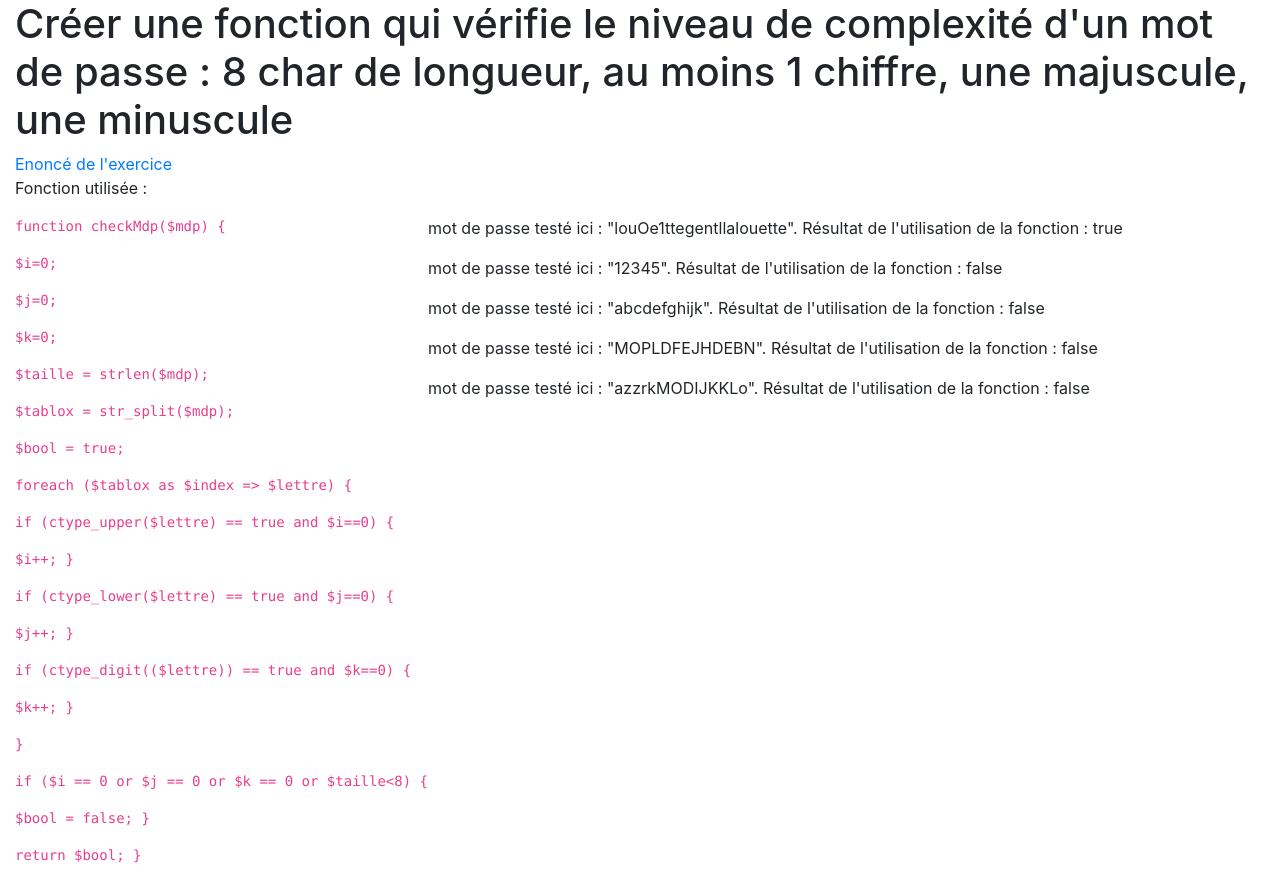
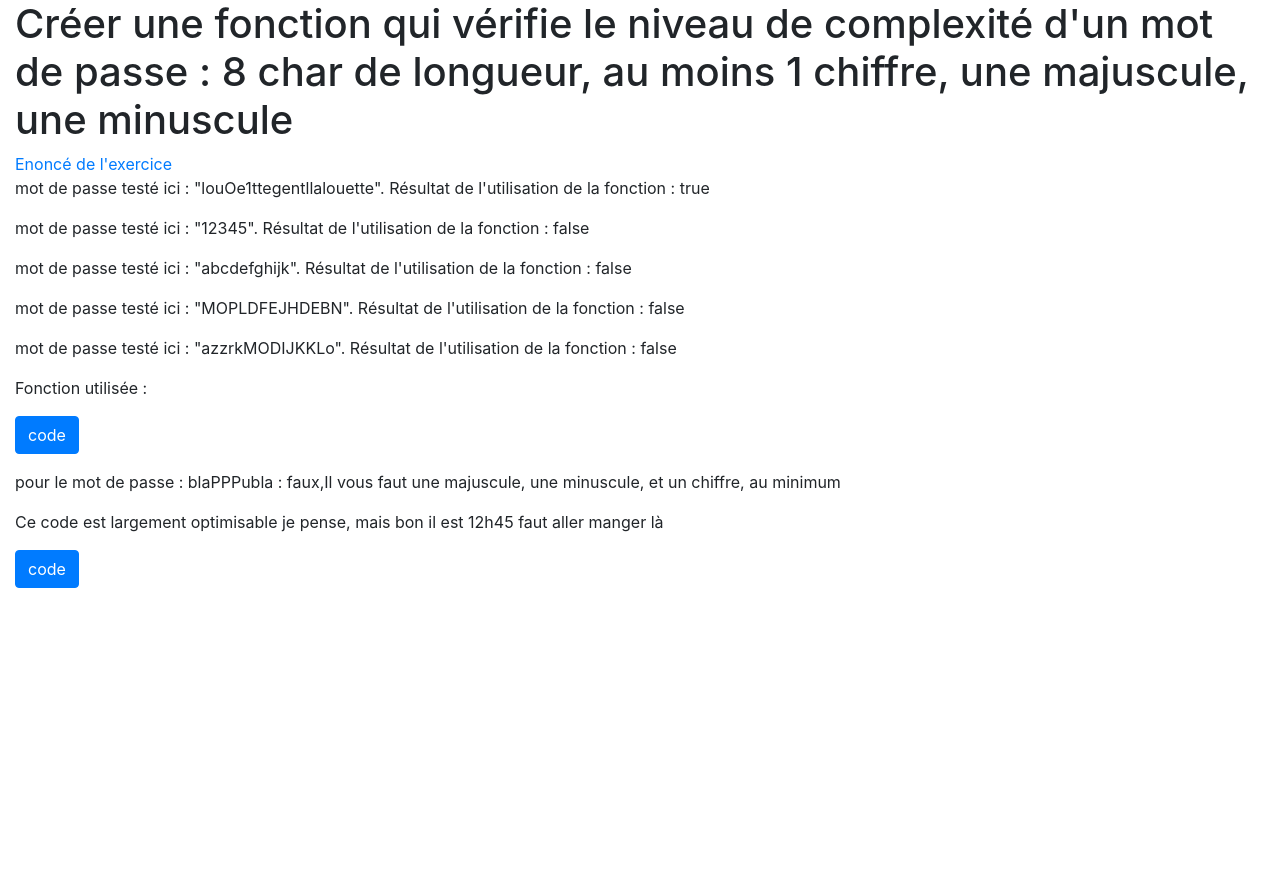
Before and after one commit to AlexandreLourencinho/CDA_PHP, a PHP site: page /view/fonctions/fonction_php_exo_3.php in a window 1280 px wide; the page is wider, and only the part inside the window is pictured. Shown: the part 56-938 px from the top of that part. After the commit the page ends 644 px from the top of that part, so only its background shows below. Run offline with PHP 8.4, Linux system fonts and the light colour scheme.

```diff
--- a/controller/fonctions/fonction_php_exo_2_controller.php
+++ b/controller/fonctions/fonction_php_exo_2_controller.php
@@ -5,7 +5,7 @@ $tab = array(4, 3, 8, 2);
 $somme=0;
 $tab2 = array(1,2,3,4,5,6,7,8,9,8,7,6,5,4,3,2,1);
 // fonction calcul somme tableau
-function calculSomme($tablo){
+function calculSomme(array $tablo):int{
     $somme=0;
     foreach($tablo as $clef=>$valeur){
         $somme+=$valeur;
--- a/controller/fonctions/fonction_php_exo_3_controller.php
+++ b/controller/fonctions/fonction_php_exo_3_controller.php
@@ -1,7 +1,7 @@
 <?php
 $bool = true;
 $vrai=0 ;
-function checkMdp($mdp)
+function checkMdp(string $mdp):bool
 {
     $i=0;
     $j=0;
@@ -25,7 +25,8 @@ function checkMdp($mdp)
     }
     return $bool;
 }
-function vraioufaux($arg){
+
+function vraioufaux(bool $arg):string{
     if($arg==false){
         $vrai="false";
     }
@@ -34,4 +35,51 @@ function vraioufaux($arg){
     }
     return $vrai;
 }
+// methode 2
+function testmdp($mdp){
+    $message="";
+    $i=0;
+    $j=0;
+    $k=0;
+    $taille = strlen($mdp);
+    $tablox = str_split($mdp);
+    $bool1 = true;
+    foreach ($tablox as $lettre) {
+        if (ctype_upper($lettre) == true and $i==0) {
+            $i++;
+        }
+        if (ctype_lower($lettre) == true and $j==0) {
+            $j++;
+        }
+        if (ctype_digit(($lettre)) == true and $k==0) {
+            $k++;
+        }
+    }
+    if ($i == 0 or $j == 0 or $k == 0) {
+        $message="Il vous faut une majuscule, une minuscule, et un chiffre, au minimum";
+        $bool1 = false;
+    }
+    else if ($taille<8)
+    {
+        $bool1=false;
+        $message = "Votre mot de passe doit faire a minima 8 caractères de longueur.";
+    }
+    return array(1=>$message,2=>$bool1);
+}
+function vraioufaux2($argg)
+{
+    if ($argg[2] === false) {
+        $v = "faux";
+    } else {
+        $v = "vrai";
+    }
+    return $v;
+}
+$result1 = testmdp("blaPPPubla");
+$mess = vraioufaux2($result1);
+
+
+
+
+
 ?>
--- a/view/fonctions/fonction_php_exo_3.php
+++ b/view/fonctions/fonction_php_exo_3.php
@@ -6,9 +6,26 @@ include $_SERVER['DOCUMENT_ROOT']."/controller/fonctions/fonction_php_exo_3_cont
     <h1>Créer une fonction qui vérifie le niveau de complexité d'un mot de passe : 8 char de longueur, au moins 1
         chiffre, une majuscule, une minuscule</h1>
     <a href="https://ncode.amorce.org/ressources/Pool/CDA/WEB_PHP_frc/PHP_05_Fonctions.html">Enoncé de l'exercice</a>
-
+    <div>
+        <p>mot de passe testé ici : "louOe1ttegentllalouette". Résultat de l'utilisation de la fonction :
+            <?php $result=(vraioufaux(checkMdp('louOe1ttegentlLalouette'))); ?> <?= $result ?> </p>
+        <p>mot de passe testé ici : "12345". Résultat de l'utilisation de la fonction :
+            <?php $result=(vraioufaux(checkMdp('12345'))); ?> <?= $result ?></p>
+        <p>mot de passe testé ici : "abcdefghijk". Résultat de l'utilisation de la fonction :
+            <?php $result=(vraioufaux(checkMdp('abcdefghijk'))); ?> <?= $result ?></p>
+        <p>mot de passe testé ici : "MOPLDFEJHDEBN". Résultat de l'utilisation de la fonction :
+            <?php $result=(vraioufaux(checkMdp('MOPLDFEJHDEBN'))); ?> <?= $result ?></p>
+        <p>mot de passe testé ici : "azzrkMODIJKKLo". Résultat de l'utilisation de la fonction :
+            <?php $result=(vraioufaux(checkMdp('azzrkMODIJKKLo'))); ?> <?= $result ?></p>
+    </div>
     <p>Fonction utilisée :</p>
-<div class="d-flex flex-row">
+    <div>
+    <button class="btn btn-primary" type="button" data-toggle="collapse" data-target="#collapseExample" aria-expanded="false" aria-controls="collapseExample">
+        code
+    </button>
+    </p>
+    <div class="collapse" id="collapseExample">
+        <div class="card card-body">
             <code>
                 <p> function checkMdp($mdp) {</p>
                 <p>$i=0;</p>
@@ -29,19 +46,55 @@ include $_SERVER['DOCUMENT_ROOT']."/controller/fonctions/fonction_php_exo_3_cont
                 <p>$bool = false; }</p>
                 <p> return $bool; }</p>
             </code>
-<div>
-    <p>mot de passe testé ici : "louOe1ttegentllalouette". Résultat de l'utilisation de la fonction :
-        <?php $result=(vraioufaux(checkMdp('louOe1ttegentlLalouette'))); ?> <?= $result ?> </p>
-    <p>mot de passe testé ici : "12345". Résultat de l'utilisation de la fonction :
-        <?php $result=(vraioufaux(checkMdp('12345'))); ?> <?= $result ?></p>
-    <p>mot de passe testé ici : "abcdefghijk". Résultat de l'utilisation de la fonction :
-        <?php $result=(vraioufaux(checkMdp('abcdefghijk'))); ?> <?= $result ?></p>
-    <p>mot de passe testé ici : "MOPLDFEJHDEBN". Résultat de l'utilisation de la fonction :
-    <?php $result=(vraioufaux(checkMdp('MOPLDFEJHDEBN'))); ?> <?= $result ?></p>
-    <p>mot de passe testé ici : "azzrkMODIJKKLo". Résultat de l'utilisation de la fonction :
-    <?php $result=(vraioufaux(checkMdp('azzrkMODIJKKLo'))); ?> <?= $result ?></p>
         </div>
         </div>
+</div>
+<p>pour le mot de passe : blaPPPubla :
+<?= $mess; ?>,<?= $result1[1]; ?></p>
+    <p>Ce code est largement optimisable je pense, mais bon il est 12h45 faut aller manger là </p>
+    <button class="btn btn-primary" type="button" data-toggle="collapse" data-target="#code2" aria-expanded="false" aria-controls="collapseExample">
+        code
+    </button>
+    </p>
+    <div class="collapse" id="code2">
+        <div class="card card-body">
+            <code>
+                <p>function testmdp($mdp){</p>
+                <p>$message="";</p>
+                <p>$i=0;</p>
+                <p>$j=0;</p>
+                <p>$k=0;</p>
+                <p>$taille = strlen($mdp);</p>
+                <p>$tablox = str_split($mdp);</p>
+                <p>$bool1 = true;</p>
+                <p>foreach ($tablox as $lettre) {</p>
+                <p>if (ctype_upper($lettre) == true and $i==0) {</p>
+                <p>$i++; }</p>
+                <p>if (ctype_lower($lettre) == true and $j==0) {</p>
+                <p>$j++; }</p>
+                <p>if (ctype_digit(($lettre)) == true and $k==0) {</p>
+                <p>$k++; }</p>
+                <p>}</p>
+                <p>if ($i == 0 or $j == 0 or $k == 0) {</p>
+                <p>$message="Il vous faut une majuscule, une minuscule, et un chiffre, au minimum";</p>
+                <p>$bool1 = false; }</p>
+                <p>else if ($taille<8) {</p>
+                <p>$bool1=false;</p>
+                <p>$message = "Votre mot de passe doit faire a minima 8 caractères de longueur."; }</p>
+                <p>return array(1=>$message,2=>$bool1); }</p>
+                <p>function vraioufaux2($argg) {</p>
+                <p>if ($argg[2] === false) {</p>
+                <p>$v = "faux";</p>
+                <p>} else {</p>
+                <p> $v = "vrai"; }</p>
+                <p>return $v; }</p>
+                <p>$result1 = testmdp("blaPPPubla");</p>
+                <p>$mess = vraioufaux2($result1);</p>
+            </code>
+        </div>
+    </div>
+
+
 
 <?php
 include $_SERVER['DOCUMENT_ROOT'] . "/view/footer.php";
```
Also changed, not shown: controller/fonctions/fonctions_php_exo_1_controller.php (+2 -6 lines). Lines whose indentation alone changed are shown as unchanged.
